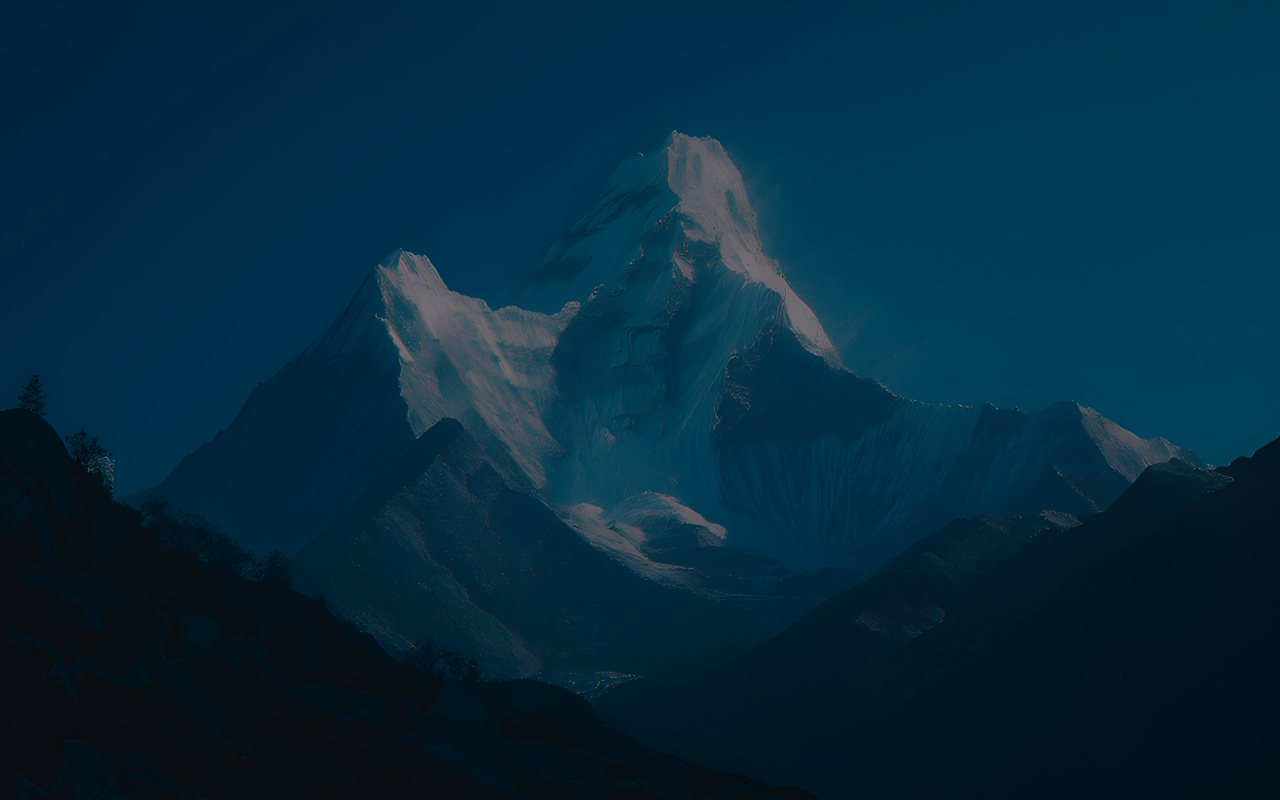
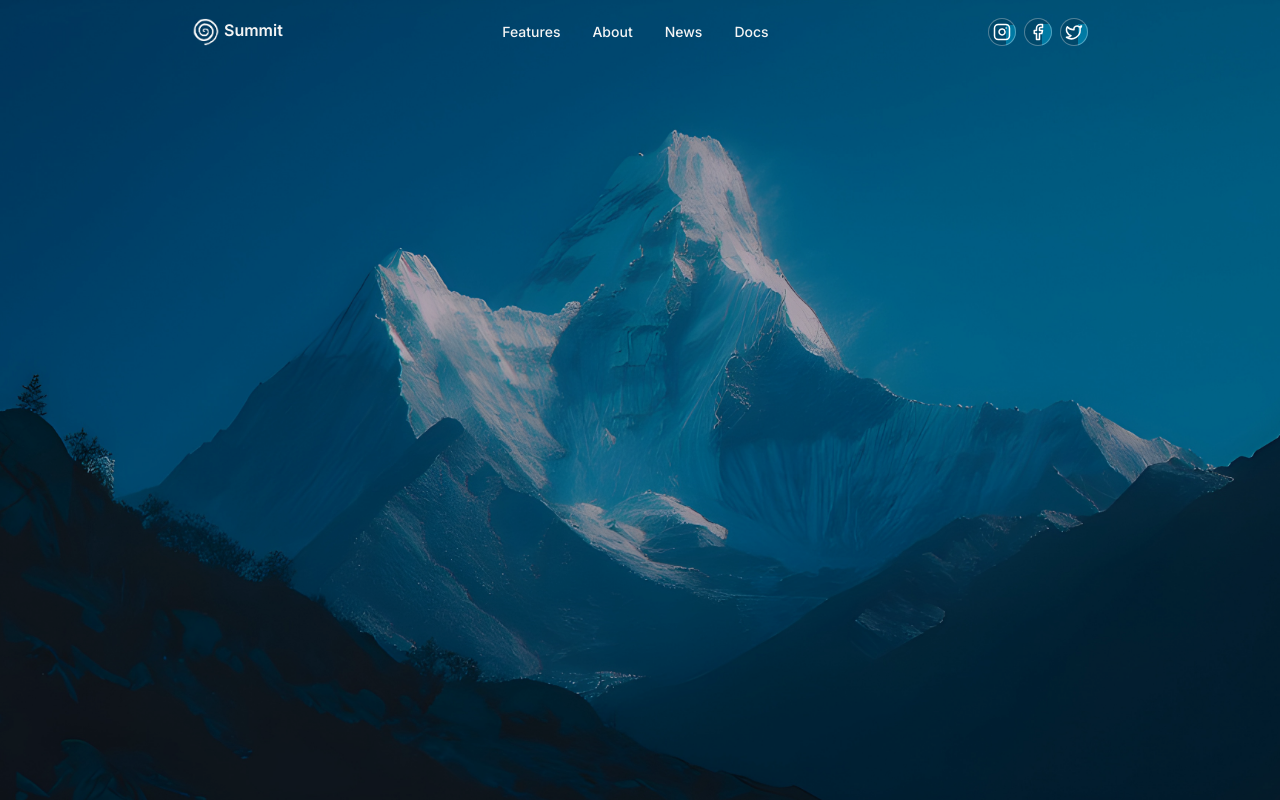
Before and after one commit to vxnsh1/shiftr, a Next.js app: page /components/focus-hero-section in a window 1280 px wide. Built offline with nearby package versions, Linux system fonts and the light colour scheme.

Commit message:
feat: Navbar Hero section

```diff
--- /dev/null
+++ b/app/components/focus-hero-section/navbar.tsx
@@ -0,0 +1,54 @@
+import { LiquidGlass } from "@/components/LiquidGlass";
+import { LiquidGlassFilter } from "@/components/LiquidGlassFilter";
+import { Facebook, Instagram, Twitter } from "lucide-react";
+import Image from "next/image";
+import Link from "next/link";
+
+export const Navbar = () => {
+  const navLinks = [
+    { name: "Features", href: "#" },
+    { name: "About", href: "#" },
+    { name: "News", href: "#" },
+    { name: "Docs", href: "#" },
+  ];
+
+  const socialLinks = [
+    {
+      href: "#",
+      icon: <Instagram size={18} />,
+    },
+    {
+      href: "#",
+      icon: <Facebook size={18} />,
+    },
+    {
+      href: "#",
+      icon: <Twitter size={18} />,
+    },
+  ];
+  return (
+    <header className="w-full h-16">
+      <nav className="w-full h-full flex items-center justify-between">
+        <LiquidGlassFilter id="liquid-glass" scale={35} />
+        <p className="font-semibold flex gap-1 text-neutral-100">
+          <Image src="/hero-1-logo.png" alt="logo" width={28} height={1} />
+          <span>Summit</span>
+        </p>
+        <ul className="flex gap-8 text-sm text-neutral-100 font-medium">
+          {navLinks.map((item, idx) => (
+            <Link key={idx} href={item.href}>
+              {item.name}
+            </Link>
+          ))}
+        </ul>
+        <ul className="flex gap-2">
+          {socialLinks.map((item, idx) => (
+            <Link key={idx} href={item.href}>
+              <LiquidGlass filterId="liquid-glass" className="p-1">{item.icon}</LiquidGlass>
+            </Link>
+          ))}
+        </ul>
+      </nav>
+    </header>
+  );
+};
--- a/app/components/focus-hero-section/page.tsx
+++ b/app/components/focus-hero-section/page.tsx
@@ -1,7 +1,13 @@
+import { Navbar } from "./navbar";
+
 export default function Page() {
   return (
-    <div className="w-full h-screen bg-black">
-      <div className="w-full h-full bg-[url(/bg-1.jpg)] bg-center bg-cover opacity-50"></div>
+    <div className="relative w-full h-screen bg-black text-white">
+      <div className="absolute inset-0 bg-[url(/bg-1.jpg)] bg-center bg-cover opacity-75" />
+      <div className="relative z-10 max-w-4xl h-full mx-auto">
+        <Navbar />
+
+      </div>
     </div>
   );
 }
--- /dev/null
+++ b/components/LiquidGlass.tsx
@@ -0,0 +1,42 @@
+import clsx from "clsx";
+import React from "react";
+
+type LiquidGlassProps = {
+  children: React.ReactNode;
+  filterId: string;
+  className?: string;
+  strength?: "sm" | "md" | "lg";
+};
+
+const strengthMap = {
+  sm: "backdrop-blur-md",
+  md: "backdrop-blur-lg",
+  lg: "backdrop-blur-xl",
+};
+
+export const LiquidGlass: React.FC<LiquidGlassProps> = ({
+  children,
+  filterId,
+  className,
+  strength = "md",
+}) => {
+  return (
+    <div
+      className={clsx(
+        "relative rounded-2xl border border-white/15",
+        "supports-backdrop-filter:bg-black/10",
+        strengthMap[strength],
+        className
+      )}
+      style={{
+        backdropFilter: `url(#${filterId})`,
+        WebkitBackdropFilter: `url(#${filterId})`,
+      }}
+    >
+      {/* Specular rim */}
+      <div className="pointer-events-none absolute inset-0 rounded-2xl ring-1 ring-white/20" />
+
+      {children}
+    </div>
+  );
+};
--- /dev/null
+++ b/components/LiquidGlassFilter.tsx
@@ -0,0 +1,34 @@
+import React from "react";
+
+type Props = {
+  id: string;
+  scale?: number;
+};
+
+export const LiquidGlassFilter: React.FC<Props> = ({
+  id,
+  scale = 30,
+}) => {
+  return (
+    <svg
+      width="0"
+      height="0"
+      className="absolute"
+      aria-hidden
+      colorInterpolationFilters="sRGB"
+    >
+      <filter id={id}>
+        <feDisplacementMap
+          in="SourceGraphic"
+          in2="map"
+          scale={scale}
+          xChannelSelector="R"
+          yChannelSelector="G"
+        />
+        {/* subtle highlight */}
+        <feGaussianBlur stdDeviation="0.6" result="blur" />
+        <feBlend in="SourceGraphic" in2="blur" mode="screen" />
+      </filter>
+    </svg>
+  );
+};
```
Also changed, not shown: public/hero-1-logo.png (added).
